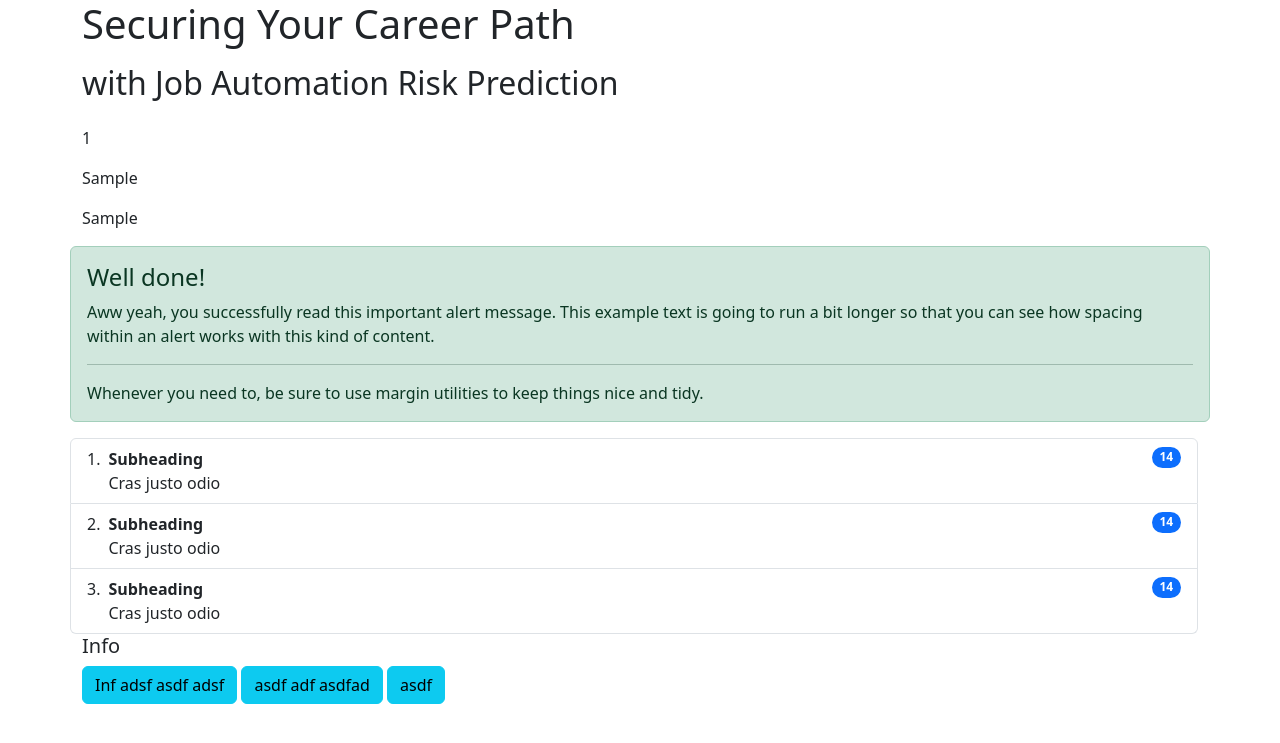
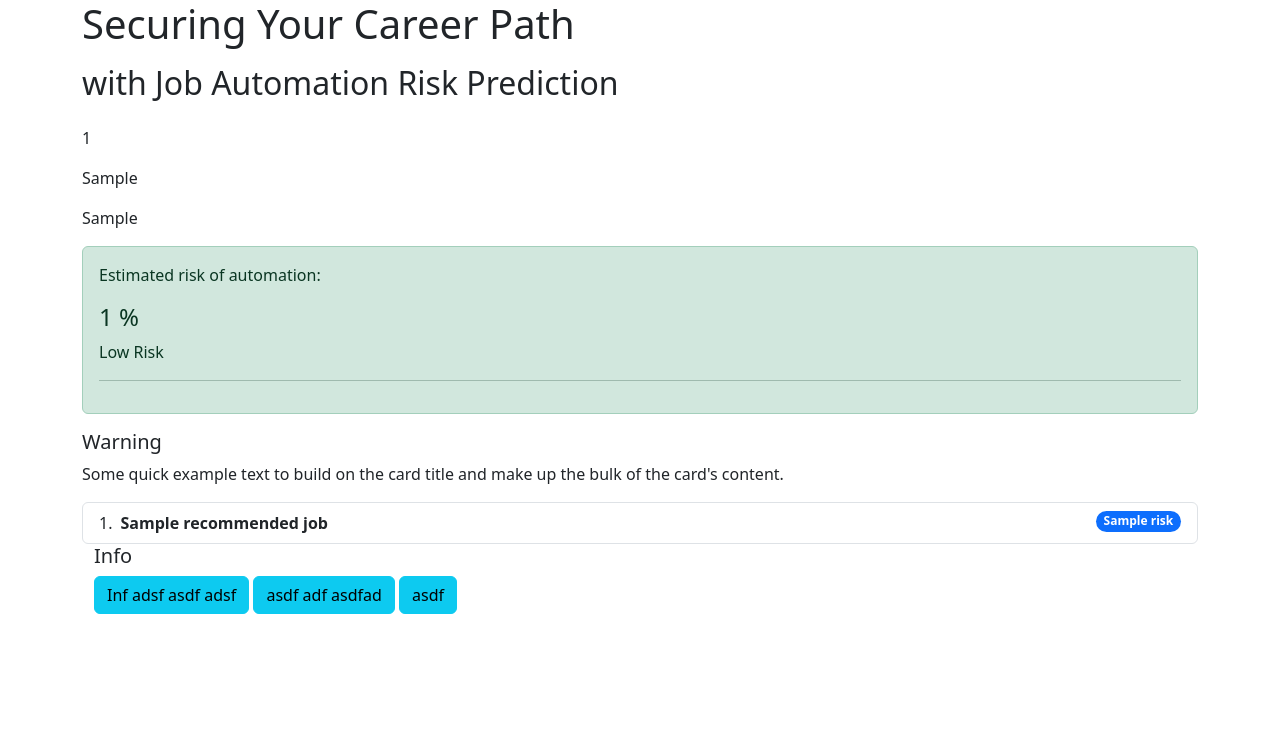
Before and after one commit to Kaung-Nyo-Lwin/secureer, a Django app: template risk_check/templates/risk_check/result.html in a window 1280 px wide. Shown: the top 743 px of the page. Run offline with Django 5.2, Linux system fonts and the light colour scheme; the template is opened without the code that fills it: most values are stand-ins (such as "Sample title", 1, 10 or a date in 2020); data that the repository does not hold is empty; parts of the project's set-up code (start-up, migrations or seed data) failed here and were passed over; some libraries are stand-ins or nearby versions.

Commit message:
ui develop

```diff
--- a/risk_check/models.py
+++ b/risk_check/models.py
@@ -27,7 +27,8 @@ class User(models.Model):
 
 class Result(models.Model):
     user = models.ForeignKey(User, on_delete=models.CASCADE)
-    matched_skills =  models.ManyToManyField(Skill)
+    matched_skills =  models.ManyToManyField(Skill, related_name='matched_skills', default=None, blank=True, null=True)
+    risk_index = models.DecimalField(max_digits=4, decimal_places=2, default=None, blank=True, null=True)
     recommended_skills =  models.JSONField(default=None, blank=True, null=True)
     recommended_jobs = models.JSONField(default=None, blank=True, null=True)
 
@@ -43,7 +44,7 @@ class Result(models.Model):
 
 class Post(models.Model):
     created_by = models.ForeignKey(AuthUser, on_delete=models.CASCADE, related_name='post_created_by', default=None, blank=True, null=True)
-    skills = models.ManyToManyField(Skill)
+    skills = models.ManyToManyField(Skill, related_name='post_skills', default=None, blank=True, null=True)
 
     title = models.CharField(max_length=200)
     descr = models.CharField(max_length=200, default=None, blank=True, null=True)
--- a/risk_check/templates/risk_check/result.html
+++ b/risk_check/templates/risk_check/result.html
@@ -18,41 +18,38 @@
       <p>{{result.id}}</p>
       <p>{{result.recommended_skills}}</p>
       <p>{{result.recommended_jobs}}</p>
-
-    </div>
       <div class="container">
         <div class="row justify-content-md-center">
           <div class="alert alert-success" role="alert">
-            <h4 class="alert-heading">Well done!</h4>
-            <p>Aww yeah, you successfully read this important alert message. This example text is going to run a bit longer so that you can see how spacing within an alert works with this kind of content.</p>
+            <p>Estimated risk of automation:</p>
+              <h4 class="alert-heading"> {{result.risk_index}} &#37;</h4>
+              {% if result.risk_index > 70 %}
+              <p class="mb-0">High Risk</p>
+              {% elif result.risk_index > 40 %}
+              <p class="mb-0">Moderate Risk</p>
+              {% else %}
+              <p class="mb-0">Low Risk</p>
+              {% endif %}
               <hr>
-            <p class="mb-0">Whenever you need to, be sure to use margin utilities to keep things nice and tidy.</p>
             </div>
           </div>
-        <div class="row">
+        </div>
+        <div class="row justify-content-md-center">
+          <div class="col">
+            <div class="bd-callout bd-callout-warning">
+              <h5>Warning</h5>
+              <p>Some quick example text to build on the card title and make up the bulk of the card's content.</p>
               <ol class="list-group list-group-numbered">
+                {% for title, risk in result.recommended_jobs.items %}
                 <li class="list-group-item d-flex justify-content-between align-items-start">
                   <div class="ms-2 me-auto">
-                <div class="fw-bold">Subheading</div>
-                Cras justo odio
+                    <div class="fw-bold">{{title}}</div>
                   </div>
-              <span class="badge bg-primary rounded-pill">14</span>
+                  <span class="badge bg-primary rounded-pill">{{ risk }}</span>
                 </li>
-            <li class="list-group-item d-flex justify-content-between align-items-start">
-              <div class="ms-2 me-auto">
-                <div class="fw-bold">Subheading</div>
-                Cras justo odio
+                {% endfor %}
+              </ol>
             </div>
-              <span class="badge bg-primary rounded-pill">14</span>
-            </li>
-            <li class="list-group-item d-flex justify-content-between align-items-start">
-              <div class="ms-2 me-auto">
-                <div class="fw-bold">Subheading</div>
-                Cras justo odio
-              </div>
-              <span class="badge bg-primary rounded-pill">14</span>
-            </li>
-          </ol>
         </div>
         <div class="row">
           <div class="col">
@@ -62,7 +59,7 @@
               <button type="button" class="btn btn-info">Inf adsf asdf adsf </button>
               <button type="button" class="btn btn-info">asdf adf asdfad</button>
               <button type="button" class="btn btn-info">asdf</button>
-            </div
+            </div>
           </div>
       </div>
   </body>
--- a/risk_check/utils.py
+++ b/risk_check/utils.py
@@ -18,7 +18,7 @@ def calculate_title_risk(title):
     title_embed = transformer.encode([title])
     cluster = job_title_risk_model.predict(title_embed)[0]
     labels = job_title_risk_model.labels_
-    title_risk = np.mean(df_title_risk.iloc[np.where(labels == cluster)[0]]['Probability'])
+    title_risk = float(np.mean(df_title_risk.iloc[np.where(labels == cluster)[0]]['Probability'])).__round__(2)
     return title_risk
 
 
@@ -30,7 +30,7 @@ def calculate_skill_risk(skills):
         for onet in onet_embeddings:
             similarity.append(1 - cosine_similarity(skill.reshape(1, skill.shape[0]), onet.reshape(1, onet.shape[0]))[0])
         mean_similarity.append(np.sum(similarity))
-    skill_risk = np.sum(mean_similarity) / (len(skills_embed) * len(onet_embeddings))
+    skill_risk = float(np.sum(mean_similarity) / (len(skills_embed) * len(onet_embeddings))).__round__(2)
     return skill_risk
 
 
```
Also changed, not shown: risk_check/views.py (+16 -2 lines), risk_check/migrations/0003_result_risk_index.py (added), risk_check/migrations/0004_alter_post_skills_alter_result_matched_skills.py (added). Lines whose indentation alone changed are shown as unchanged.
